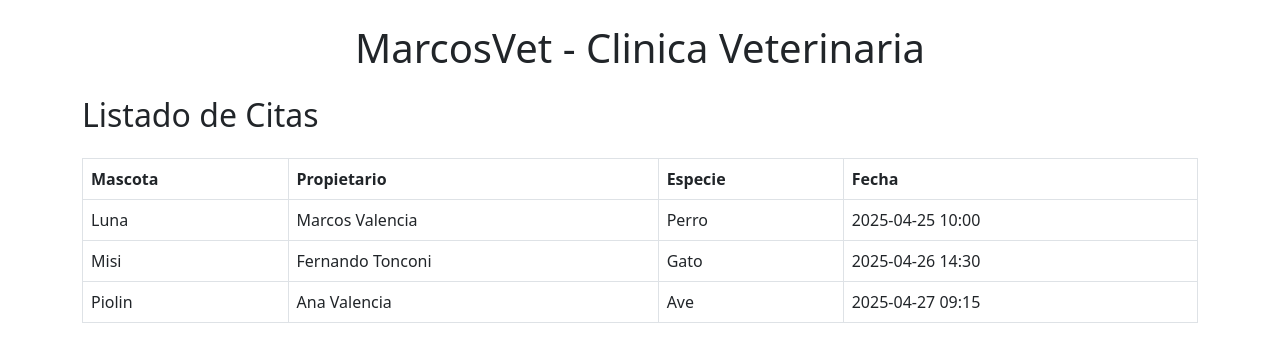
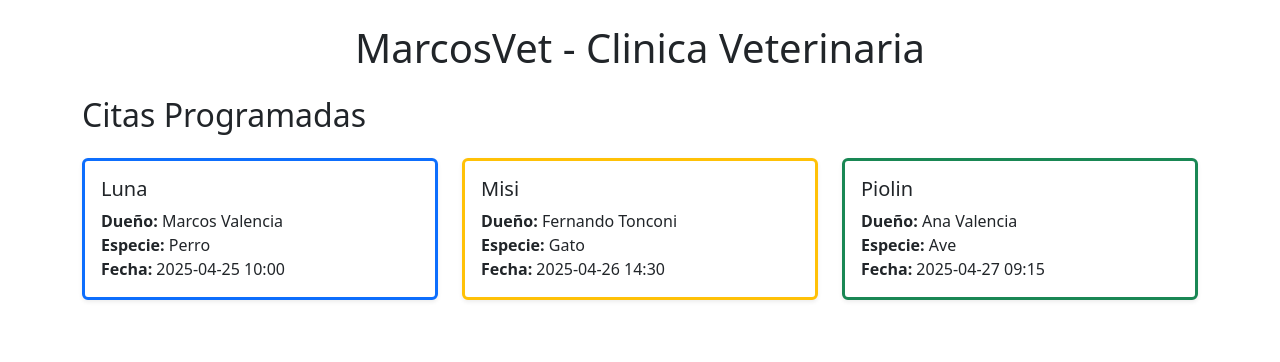
Before and after one commit to MarcValencia2006/veterinaria, a Flask app: page / in a window 1280 px wide. Shown: the top 362 px of the page. Run offline with Flask 3, Linux system fonts and the light colour scheme; data comes from the database, SQL or seed files in the repository.

Commit message:
Commit 4: Mejora visual - Cards de colores por especie

```diff
--- a/templates/index.html
+++ b/templates/index.html
@@ -1,22 +1,28 @@
 {% extends "base.html" %}
 {% block content %}
 <div class="d-flex justify-content-between mb-3">
-    <h2>Listado de Citas</h2>
+    <h2>Citas Programadas</h2>
 </div>
 
-<table class="table table-bordered">
-    <thead>
-        <tr><th>Mascota</th><th>Propietario</th><th>Especie</th><th>Fecha</th></tr>
-    </thead>
-    <tbody>
-        {% for cita in citas %}
-        <tr>
-            <td>{{ cita.mascota }}</td>
-            <td>{{ cita.propietario }}</td>
-            <td>{{ cita.especie }}</td>
-            <td>{{ cita.fecha }}</td>
-        </tr>
-        {% endfor %}
-    </tbody>
-</table>
+<div class="row">
+    {% for cita in citas %}
+    <div class="col-md-4 mb-3">
+        <div class="card h-100 shadow-sm
+            {% if cita.especie == 'Perro' %}border-primary
+            {% elif cita.especie == 'Gato' %}border-warning
+            {% elif cita.especie == 'Ave' %}border-success
+            {% else %}border-secondary{% endif %}"
+            style="border-width: 3px;">
+            <div class="card-body">
+                <h5 class="card-title">{{ cita.mascota }}</h5>
+                <p class="card-text">
+                    <strong>Dueño:</strong> {{ cita.propietario }}<br>
+                    <strong>Especie:</strong> {{ cita.especie or 'No especificada' }}<br>
+                    <strong>Fecha:</strong> {{ cita.fecha }}
+                </p>
+            </div>
+        </div>
+    </div>
+    {% endfor %}
+</div>
 {% endblock %}
```
